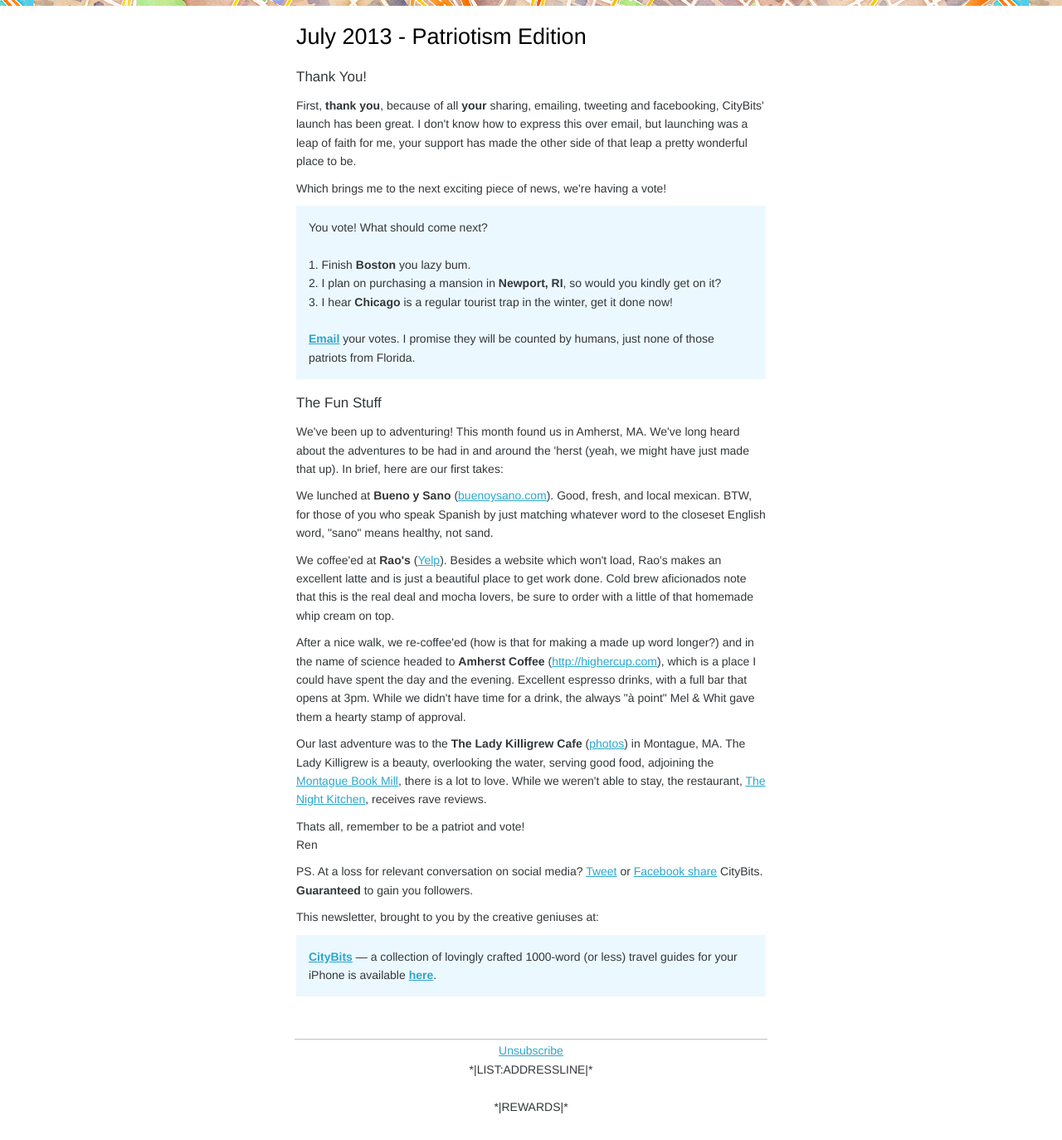
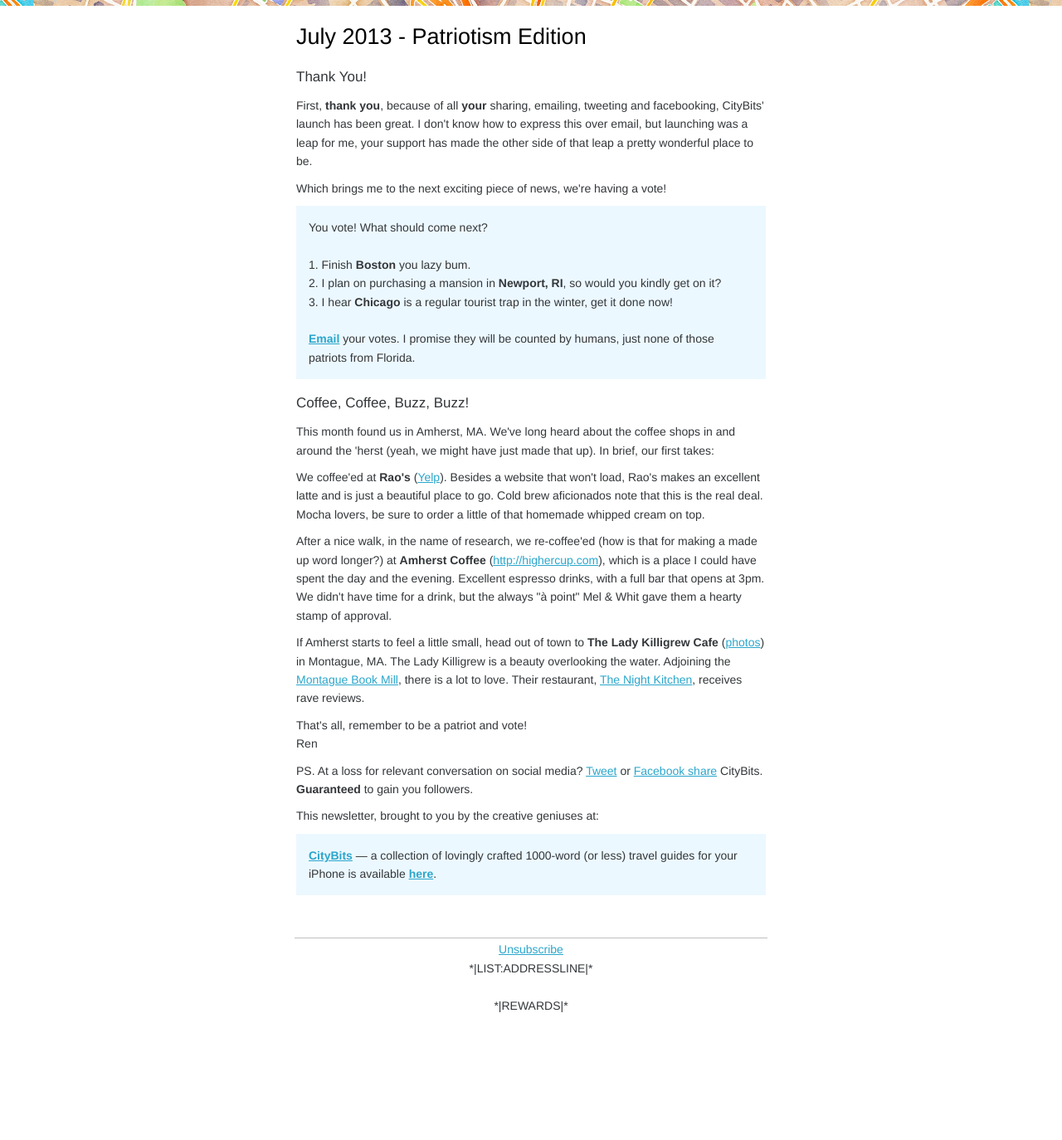
Before and after one commit to ren/citybitsapp.com, a Jekyll site: the page built from newsletters/2013-07-09-newsletter.html, in a window 1280 px wide. Shown: the whole page at 83% size. Built offline with Jekyll 4.4.1, drawn with Linux system fonts in a browser that asks for light colours; after the commit the page ends 1252 px from its top, so only the background shows below that.

Commit message:
Word smithing.

```diff
--- a/newsletters/2013-07-09-newsletter.html
+++ b/newsletters/2013-07-09-newsletter.html
@@ -42,7 +42,7 @@
 					<td>
 						<h3>{{ page.title }} - Patriotism Edition</h3>
 						<p class="lead">Thank You!</p>
-						<p>First, <b>thank you</b>, because of all <b>your</b> sharing, emailing, tweeting and facebooking, CityBits' launch has been great. I don't know how to express this over email, but launching was a leap of faith for me, your support has made the other side of that leap a pretty wonderful place to be.</p>
+						<p>First, <b>thank you</b>, because of all <b>your</b> sharing, emailing, tweeting and facebooking, CityBits' launch has been great. I don't know how to express this over email, but launching was a leap for me, your support has made the other side of that leap a pretty wonderful place to be.</p>
 
 						<p>Which brings me to the next exciting piece of news, we're having a vote!</p>
 
@@ -54,16 +54,14 @@
 							<a href=mailto:ren@citybitsapp.com>Email</a> your votes. I promise they will be counted by humans, just none of those patriots from Florida.
 						</p>
 
-						<p class="lead">The Fun Stuff</p>
-						<p>We've been up to adventuring!  This month found us in Amherst, MA. We've long heard about the adventures to be had in and around the 'herst (yeah, we might have just made that up). In brief, here are our first takes:</p>
-
-						<p>We lunched at <strong>Bueno y Sano</strong> (<a href="http://buenoysano.com">buenoysano.com</a>).  Good, fresh, and local mexican. BTW, for those of you who speak Spanish by just matching whatever word to the closeset English word, "sano" means healthy, not sand.</p>
-						<p>We coffee'ed at <strong>Rao's</strong> (<a href="http://www.yelp.com/biz/raos-coffee-amherst">Yelp</a>).  Besides a website which won't load, Rao's makes an excellent latte and is just a beautiful place to get work done. Cold brew aficionados note that this is the real deal and mocha lovers, be sure to order with a little of that homemade whip cream on top.</p>
-						<p>After a nice walk, we re-coffee'ed (how is that for making a made up word longer?) and in the name of science headed to <strong>Amherst Coffee</strong> (<a href="http://highercup.com">http://highercup.com</a>), which is a place I could have spent the day and the evening. Excellent espresso drinks, with a full bar that opens at 3pm. While we didn't have time for a drink, the always "à point" Mel &amp; Whit gave them a hearty stamp of approval.</p>
-						<p>Our last adventure was to the <strong>The Lady Killigrew Cafe</strong> (<a href="http://theladykilligrew.com/gallery/album/1/#!prettyPhoto">photos</a>) in Montague, MA.  The Lady Killigrew is a beauty, overlooking the water, serving good food, adjoining the <a href="http://www.montaguebookmill.com">Montague Book Mill</a>, there is a lot to love. While we weren't able to stay, the restaurant, <a href="http://montaguenightkitchen.com/">The Night Kitchen</a>, receives rave reviews.</p>
+						<p class="lead">Coffee, Coffee, Buzz, Buzz!</p>
+						<p>This month found us in Amherst, MA. We've long heard about the coffee shops in and around the 'herst (yeah, we might have just made that up). In brief, our first takes:</p>
+						<p>We coffee'ed at <strong>Rao's</strong> (<a href="http://www.yelp.com/biz/raos-coffee-amherst">Yelp</a>).  Besides a website that won't load, Rao's makes an excellent latte and is just a beautiful place to go. Cold brew aficionados note that this is the real deal. Mocha lovers, be sure to order a little of that homemade whipped cream on top.</p>
+						<p>After a nice walk, in the name of research, we re-coffee'ed (how is that for making a made up word longer?) at <strong>Amherst Coffee</strong> (<a href="http://highercup.com">http://highercup.com</a>), which is a place I could have spent the day and the evening. Excellent espresso drinks, with a full bar that opens at 3pm. We didn't have time for a drink, but the always "&agrave; point" Mel &amp; Whit gave them a hearty stamp of approval.</p>
+						<p>If Amherst starts to feel a little small, head out of town to <strong>The Lady Killigrew Cafe</strong> (<a href="http://theladykilligrew.com/gallery/album/1/#!prettyPhoto">photos</a>) in Montague, MA.  The Lady Killigrew is a beauty overlooking the water. Adjoining the <a href="http://www.montaguebookmill.com">Montague Book Mill</a>, there is a lot to love. Their restaurant, <a href="http://montaguenightkitchen.com/">The Night Kitchen</a>, receives rave reviews.</p>
 
 						<p>
-							Thats all, remember to be a patriot and vote!<br>
+							That's all, remember to be a patriot and vote!<br>
 							Ren
 						</p>
 
```
